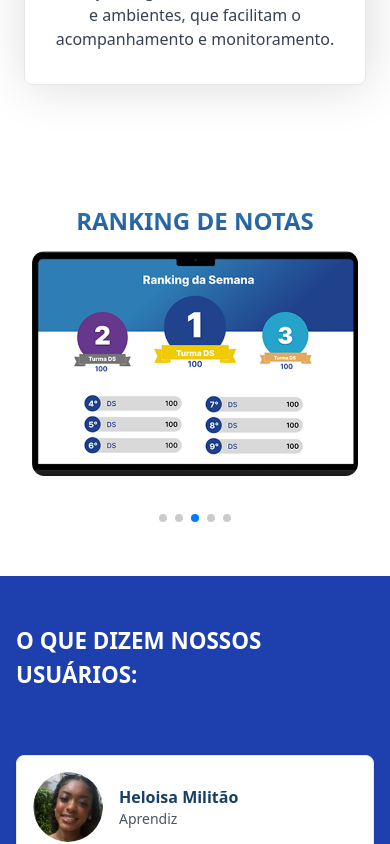
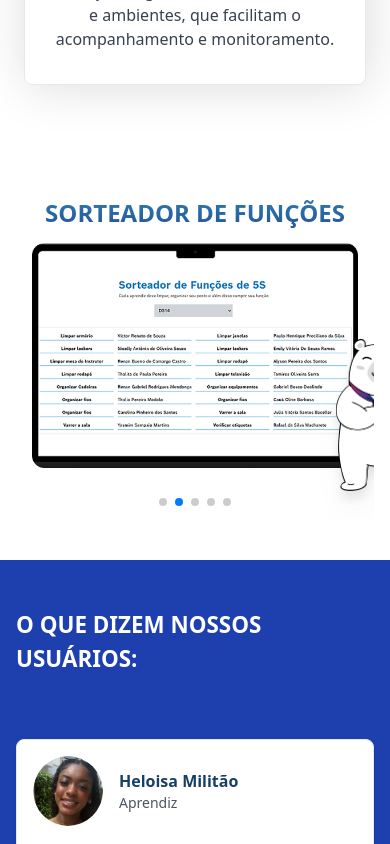
Before and after one commit to CarolinaPinheiroSantos/SinglePageShiro, a React (Vite) app: page / in a window 390 px wide. Shown: the part 1740-2584 px from the top of the page. Built offline with nearby package versions, Linux system fonts and the light colour scheme.

Commit message:
31/07/25

```diff
--- a/src/App.jsx
+++ b/src/App.jsx
@@ -170,6 +170,10 @@
       ]}
     />
 
+    <div className="text-center">
+      <p className="text-gray-700">Clique nos emblemas e descubra<i class="bi bi-hand-index-thumb"></i></p>
+    </div>
+
     <footer>
         <div className="text-center text-sm text-white mt-5 pb-3 pt-3 bg-blue sm:text[0.5rem]">
           © {new Date().getFullYear()} Shiro - Plataforma de 5S
--- a/src/component/Carousel.jsx
+++ b/src/component/Carousel.jsx
@@ -16,15 +16,47 @@
 import screen4 from '../assets/feedbackScreen.png';
 import screen5 from '../assets/groupManagementScreen.png';
 
-import { Autoplay, Pagination, Navigation } from 'swiper/modules';
+import mascote2 from '../assets/shiro2.png';
+import { Autoplay, Pagination } from 'swiper/modules';
 
 function Carousel() {
+  const slides = [
+    {
+      title: 'GERADOR DE ETIQUETAS',
+      mobileImg: screen1,
+      desktopImg: computer1,
+    },
+    {
+      title: 'SORTEADOR DE FUNÇÕES',
+      mobileImg: screen2,
+      desktopImg: computer2,
+    },
+    {
+      title: 'RANKING DE NOTAS',
+      mobileImg: screen3,
+      desktopImg: computer3,
+    },
+    {
+      title: 'CONTROLE DE FEEDBACKS',
+      mobileImg: screen4,
+      desktopImg: computer4,
+    },
+    {
+      title: 'GERENCIAMENTO',
+      mobileImg: screen5,
+      desktopImg: computer5,
+    },
+  ];
+
   return (
-    <div className="w-full lg:h-screen bg-white text-white font-sans px-4 py-10">
+    <div className="w-full lg:h-screen bg-white font-sans px-4 py-10">
+
+      {/* ===== Desktop Original ===== */}
+      <div className="hidden lg:block w-full h-full">
         <Swiper
           spaceBetween={30}
           centeredSlides={true}
-        loop={true} // 🔹 Volta para o início quando chega no final
+          loop={true}
           autoplay={{
             delay: 2500,
             disableOnInteraction: false,
@@ -33,61 +65,71 @@
             clickable: true,
           }}
           modules={[Autoplay, Pagination]}
-        className="mySwiper h-[30rem] lg:w-full h-full"
+          className="mySwiper lg:w-full h-full"
         >
-        {/* Slide 1 */}
-        <SwiperSlide className="flex flex-col justify-between items-center w-full h-full px-4 py-4">
+          {slides.map((slide, index) => (
+            <SwiperSlide
+              key={index}
+              className="flex flex-col justify-between items-center w-full h-full px-4 py-4"
+            >
               <h1 className="text-[1.50rem] lg:text-[4rem] lg:pb-4 bg-blueGradient bg-clip-text text-transparent font-extrabold px-3 pb-3 text-center">
-            GERADOR DE ETIQUETAS
+                {slide.title}
               </h1>
+              <img
+                src={slide.desktopImg}
+                className="w-full h-[90%] object-contain p-6 flex-1"
+              />
+            </SwiperSlide>
+          ))}
+        </Swiper>
+      </div>
 
-          {/* Mobile */}
-          <img src={screen1} className="block md:m-0px md:hidden w-full h-[90%] object-contain flex-1" />
+      {/* ===== Mobile / Tablet com Mascote Sobreposto ===== */}
+      <div className="block lg:hidden relative w-full h-full">
+        <Swiper
+          spaceBetween={30}
+          centeredSlides={true}
+          loop={true}
+          autoplay={{
+            delay: 2500,
+            disableOnInteraction: false,
+          }}
+          pagination={{
+            clickable: true,
+          }}
+          modules={[Autoplay, Pagination]}
+          className="mySwiper w-full h-full"
+        >
+          {slides.map((slide, index) => (
+            <SwiperSlide
+              key={index}
+              className="flex flex-col justify-between items-center w-full h-full px-4 py-4"
+            >
+              <h1 className="text-[1.50rem] bg-blueGradient bg-clip-text text-transparent font-extrabold px-3 pb-3 text-center">
+                {slide.title}
+              </h1>
+              <img
+                src={slide.mobileImg}
+                className="w-full object-contain flex-1"
+              />
+            </SwiperSlide>
+          ))}
 
-          {/* Tablet e Desktop */}
-          <img src={computer1} className="hidden md:block w-full h-[90%] object-contain p-6 flex-1" />
-        </SwiperSlide>
+                  <img
+          src={mascote2}
+          alt="Mascote"
+          className="
+            block sm:hidden
+            absolute top-40 left-[20rem]
+            w-20 sm:w-28 md:w-36
+            drop-shadow-xl
+            pointer-events-none
+            z-10
+          "
+        />
+        </Swiper>
 
-        {/* Slide 2 */}
-        <SwiperSlide className="flex flex-col justify-between items-center w-full h-full px-4 py-6">
-          <h1 className="text-[1.50rem] lg:text-[4rem] lg:pb-4 bg-blueGradient bg-clip-text text-transparent font-extrabold px-2 pb-3 text-center">
-            SORTEADOR DE FUNÇÕES
-          </h1>
-
-          <img src={screen2} className="block md:m-0px md:hidden w-full h-[90%] object-contain flex-1" />
-          <img src={computer2} className="hidden md:block w-full h-[90%] object-contain p-6 flex-1" />
-        </SwiperSlide>
-
-        {/* Slide 3 */}
-        <SwiperSlide className="flex flex-col justify-between items-center w-full h-full px-4 py-6">
-          <h1 className="text-[1.50rem] lg:text-[4rem] lg:pb-4 bg-blueGradient bg-clip-text text-transparent font-extrabold px-3 pb-3 text-center">
-            RANKING DE NOTAS
-          </h1>
-
-          <img src={screen3} className="block md:m-0px md:hidden w-full h-[90%] object-contain flex-1" />
-          <img src={computer3} className="hidden md:block w-full h-[90%] object-contain p-6 flex-1" />
-        </SwiperSlide>
-
-        {/* Slide 4 */}
-        <SwiperSlide className="flex flex-col justify-between items-center w-full h-full px-4 py-6">
-          <h1 className="text-[1.50rem] lg:text-[4rem] lg:pb-4 bg-blueGradient bg-clip-text text-transparent font-extrabold px-3 pb-3 text-center">
-            CONTROLE DE FEEDBACKS
-          </h1>
-
-          <img src={screen4} className="block md:m-0px md:hidden w-full h-[90%] object-contain flex-1" />
-          <img src={computer4} className="hidden md:block w-full h-[90%] object-contain p-6 flex-1" />
-        </SwiperSlide>
-
-        {/* Slide 5 */}
-        <SwiperSlide className="flex flex-col justify-between items-center w-full h-full px-4 py-6">
-          <h1 className="text-[1.50rem] lg:text-[4rem] lg:pb-4 bg-blueGradient bg-clip-text text-transparent font-extrabold px-3 pb-3 text-center">
-            GERENCIAMENTO
-          </h1>
-
-          <img src={screen5} className="block md:m-0px md:hidden w-full h-[90%] object-contain flex-1" />
-          <img src={computer5} className="hidden md:block w-full h-[90%] object-contain p-6 flex-1" />
-        </SwiperSlide>
-      </Swiper>
+      </div>
     </div>
   );
 }
```
Also changed, not shown: src/assets/shiro2.png (added). Lines whose indentation alone changed are shown as unchanged.
